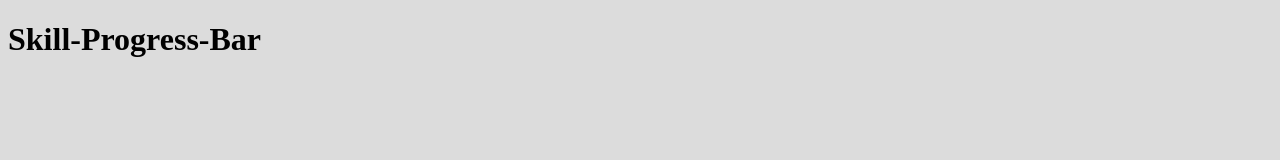
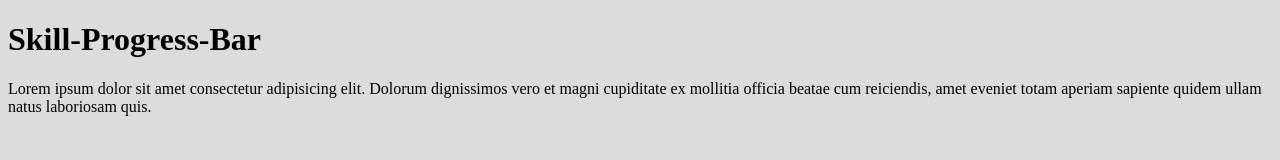
Before and after one commit to aamiryaqoob/Skill-Progress-Bar, a plain HTML site: page index.html in a window 1280 px wide. Drawn offline with Linux system fonts and the light colour scheme.

Commit message:
p tag added in inded.html

```diff
--- a/index.html
+++ b/index.html
@@ -9,5 +9,6 @@
 </head>
 <body class="body">
     <h1>Skill-Progress-Bar</h1>
+    <p>Lorem ipsum dolor sit amet consectetur adipisicing elit. Dolorum dignissimos vero et magni cupiditate ex mollitia officia beatae cum reiciendis, amet eveniet totam aperiam sapiente quidem ullam natus laboriosam quis.</p>
 </body>
 </html>
```
